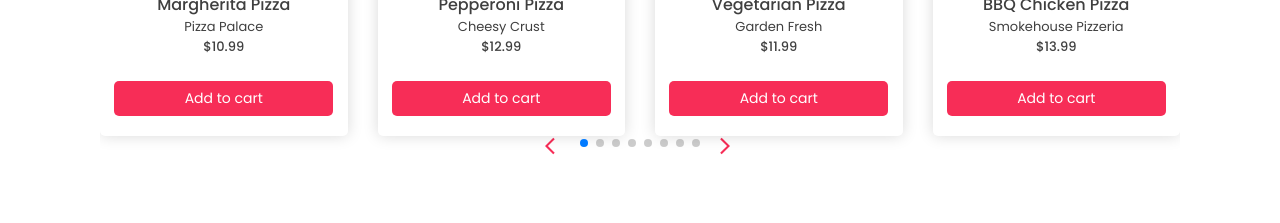
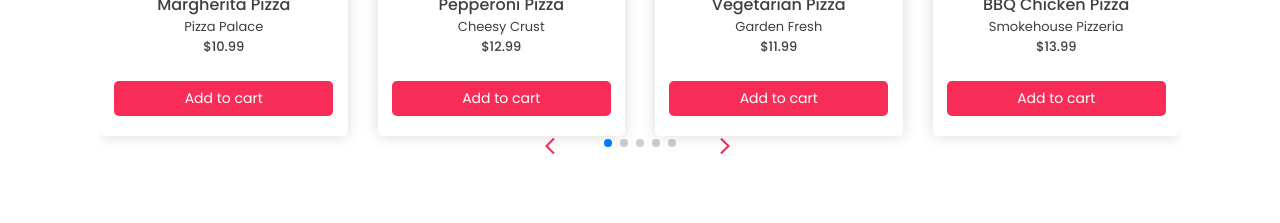
Before and after one commit to taijulsir/taste-now, a React (Vite) app: page / in a window 1280 px wide. Shown: the part 1040-1263 px from the top of the page. Built offline with nearby package versions, Linux system fonts and the light colour scheme; a web font is replaced by a local one.

Commit message:
Fix swiper slider issue

```diff
--- a/src/Components/PopularCategories/SwiperSlider/SwiperSlider.jsx
+++ b/src/Components/PopularCategories/SwiperSlider/SwiperSlider.jsx
@@ -18,7 +18,6 @@ const SwiperSlider = ({foods}) => {
                     spaceBetween={30}
                     slidesPerView={4}
                     navigation={true}
-                    loop={true}
                     pagination={{
                         clickable: true,
 
```
